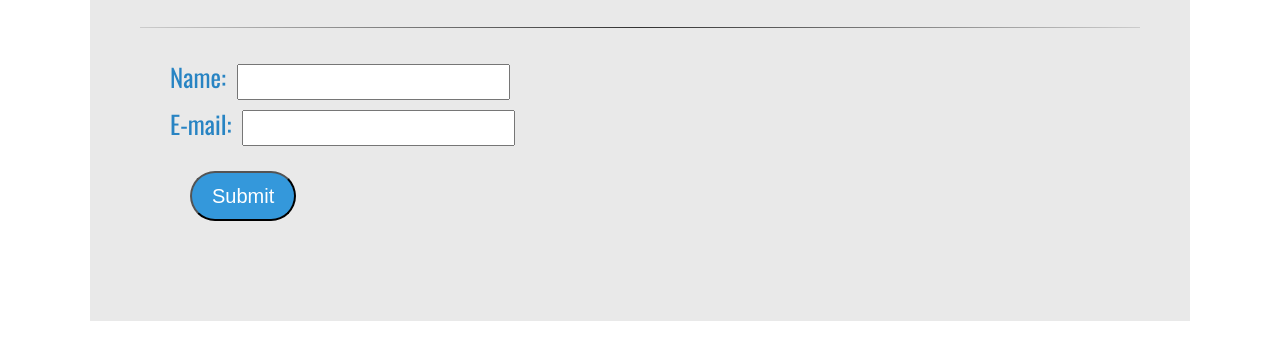
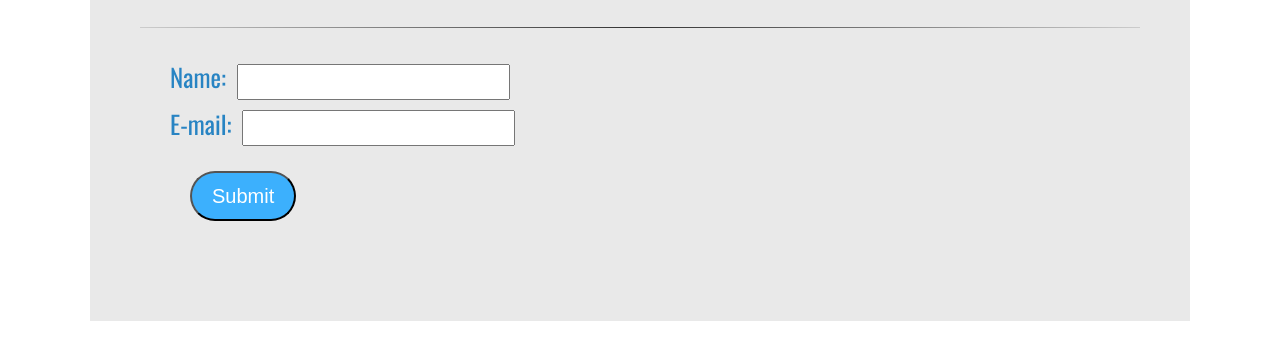
Before and after one commit to ziqianp0918/form-basics, a plain HTML site: page index.html in a window 1280 px wide. In both pictures the pointer is over the input "Submit". Shown: the part 176-536 px from the top of the page. Drawn offline with nearby package versions, Linux system fonts and the light colour scheme.

Commit message:
fix button hover

```diff
--- a/style.css
+++ b/style.css
@@ -43,7 +43,7 @@ input {
     height: 50px;
 }
 
-button:hover {
+.blue-button:hover {
     background: #3cb0fd;
 }
 
```
